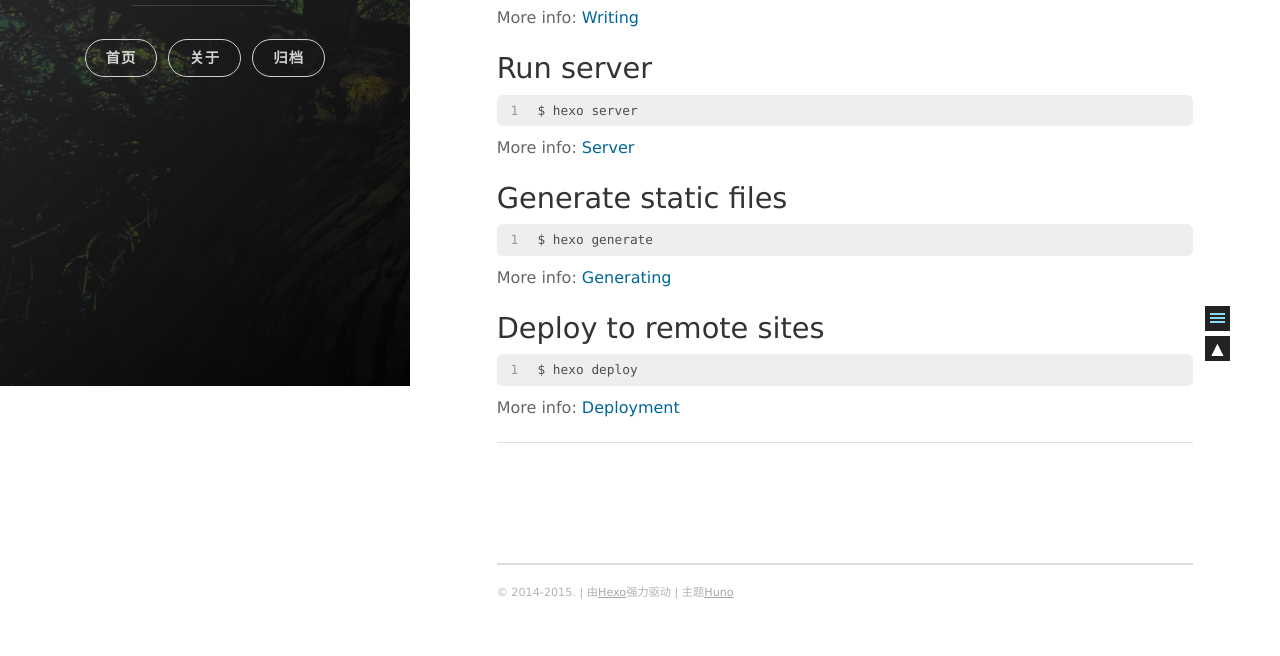
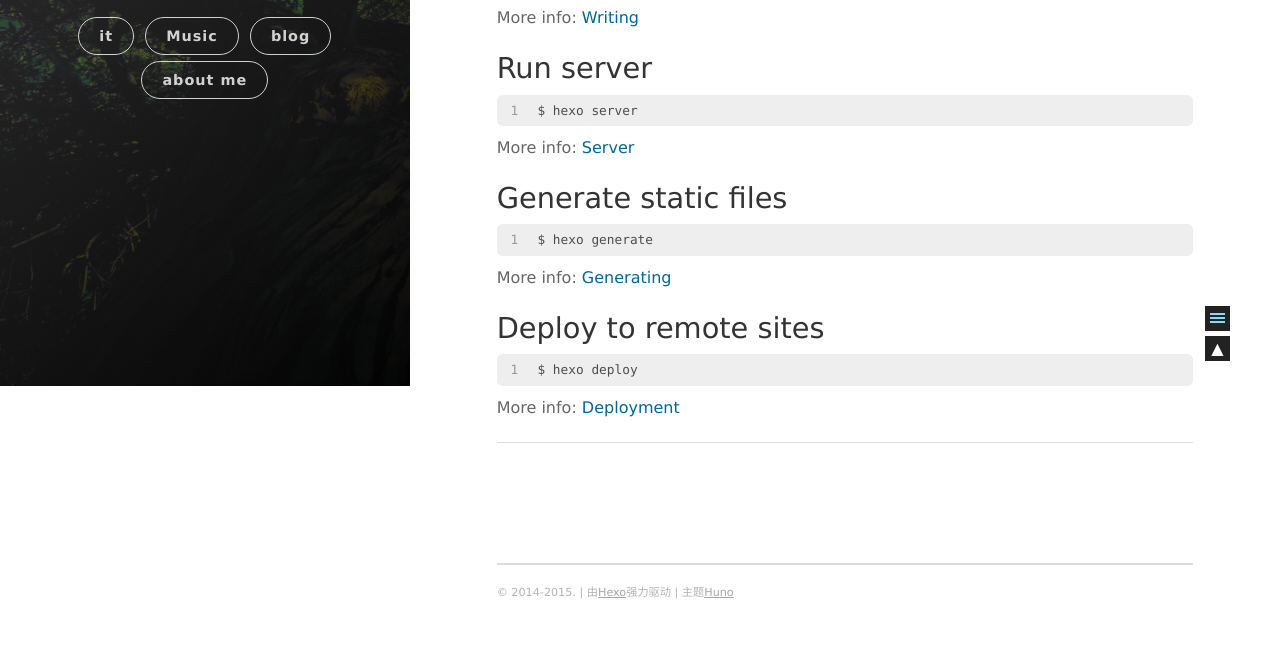
Before and after one commit to Dosia96/DosiAGOGO.github.io, a plain HTML site: page 2020/01/14/hello-world/index.html in a window 1280 px wide. Shown: the part 414-1070 px from the top of the page. Drawn offline with nearby package versions, Linux system fonts and the light colour scheme; some packages are replaced by stand-ins of ours.

Commit message:
Site updated: 2020-01-15 01:10:08

```diff
--- a/2020/01/14/hello-world/index.html
+++ b/2020/01/14/hello-world/index.html
@@ -78,13 +78,16 @@
 
 
 
-                <li class="navigation__item"><a href="/#blog" title="" class="blog-button">首页</a></li>
+                <li class="navigation__item"><a href="/#blog" title="" class="blog-button">it</a></li>
 
 
-                <li class="navigation__item"><a href="/about" title="" class="">关于</a></li>
+                <li class="navigation__item"><a href="/music" title="" class="">Music</a></li>
 
 
-                <li class="navigation__item"><a href="/archive" title="" class="">归档</a></li>
+                <li class="navigation__item"><a href="/myblog" title="" class="">blog</a></li>
+
+
+                <li class="navigation__item"><a href="/about" title="" class="">about me</a></li>
 
 
             </ul>
```
Also changed, not shown: 2020/01/15/「最开始」第一篇博客/index.html (+6 -3 lines), archives/2020/01/index.html (+6 -3 lines), archives/2020/index.html (+6 -3 lines), archives/index.html (+6 -3 lines), index.html (+6 -3 lines).
